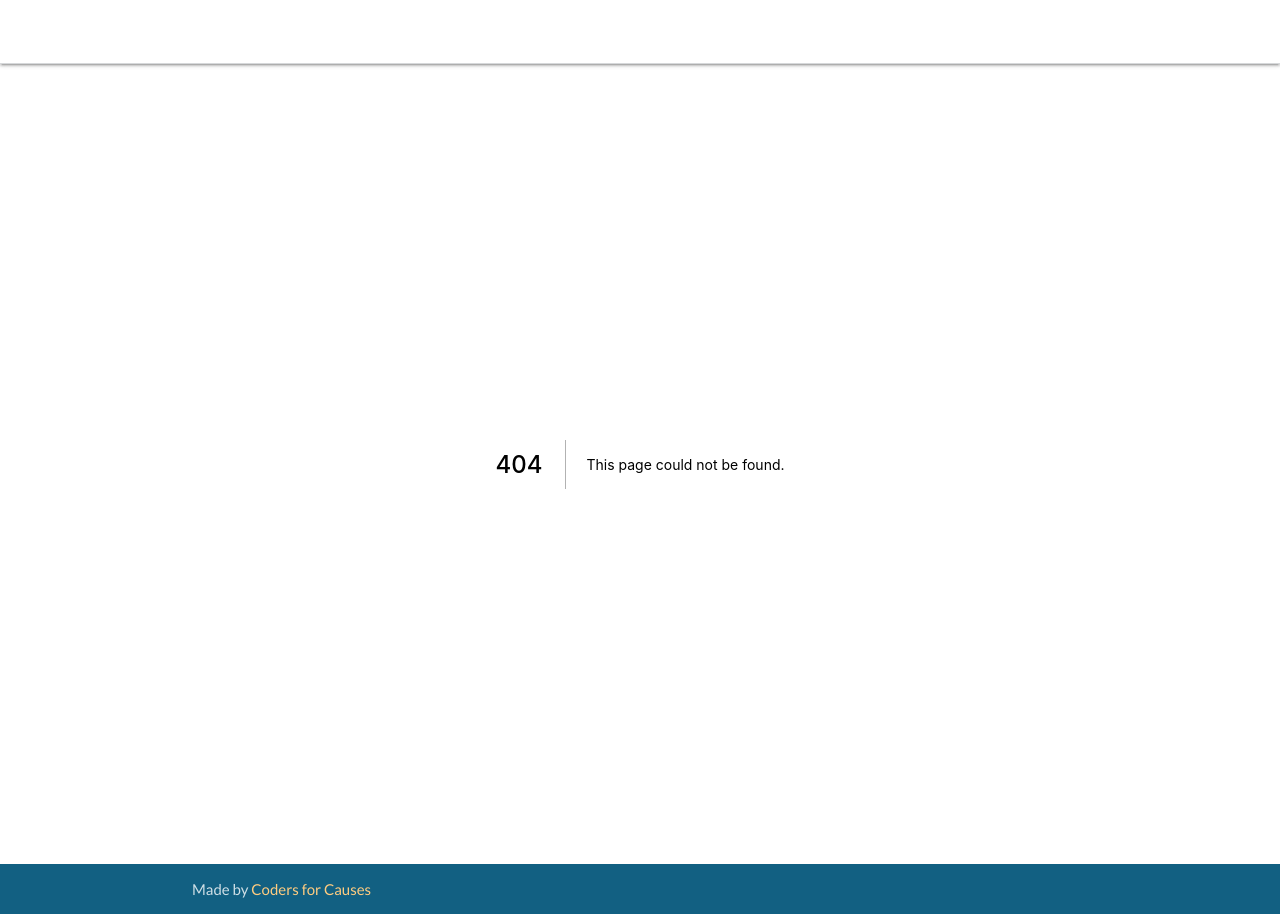
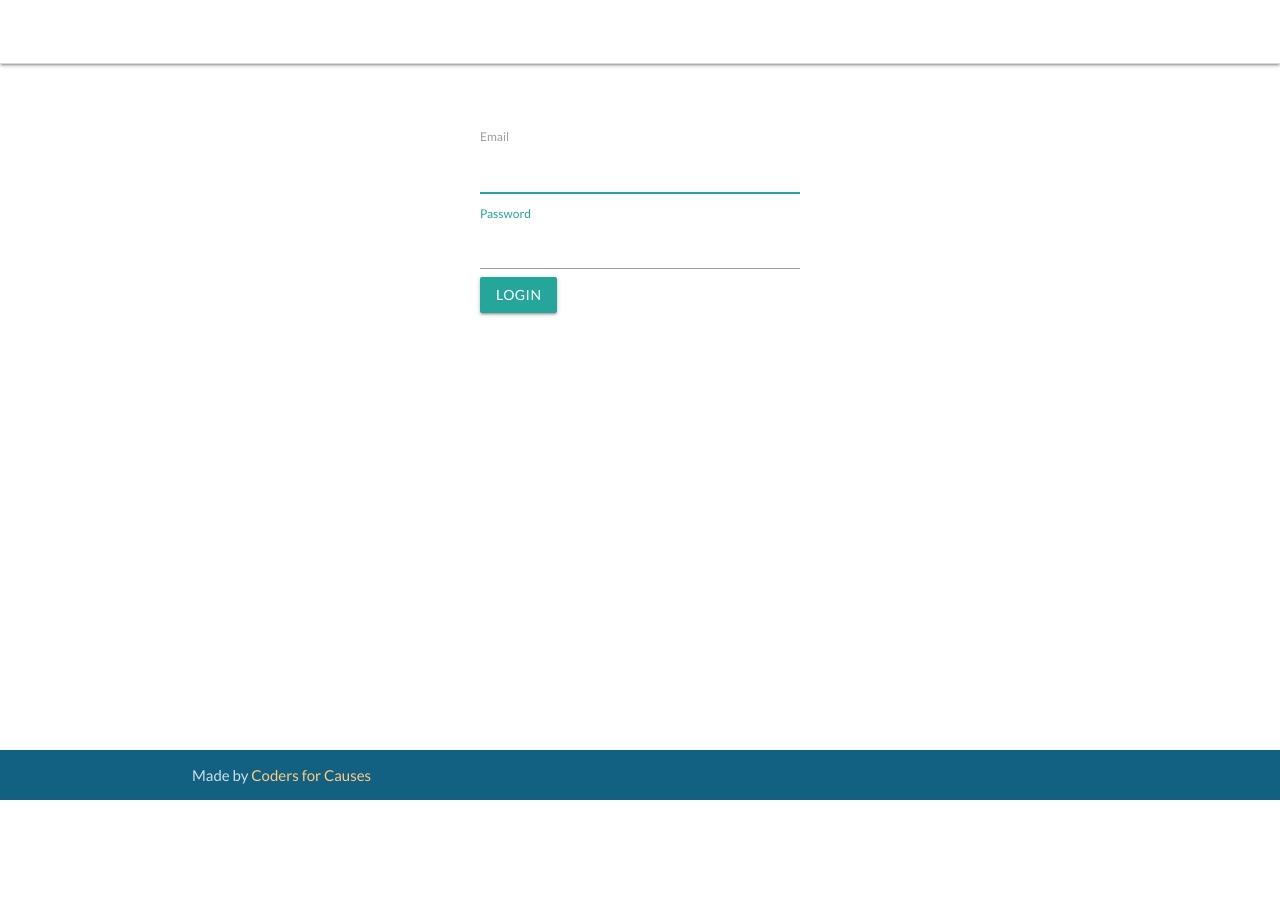
Before and after one commit to codersforcauses/home2health, a Next.js app in the folder frontend/: page /login in a window 1280 px wide. Before the commit this address had no page. After the commit the page ends 800 px from the top, so only its background shows below. Built offline with nearby package versions, Linux system fonts and the light colour scheme.

Commit message:
remove use of react-bootstrap and add login page

```diff
--- a/frontend/components/Login.js
+++ b/frontend/components/Login.js
@@ -1,67 +1,60 @@
 /*jshint esversion: 6 */
 
-import React, { Component } from "react";
-import Button from "react-bootstrap/Button";
-import FormGroup from "react-bootstrap/FormGroup";
-import FormControl from "react-bootstrap/FormControl";
-import ControlLabel from "react-bootstrap/ControlLabel";
-import "./Login.css";
+import React, { Component } from 'react'
+import './Login.css'
 
 export default class Login extends Component {
   constructor(props) {
-    super(props);
+    super(props)
 
     this.state = {
-      email: "",
-        password: ""
-    };
+      email: '',
+      password: ''
+    }
   }
 
   validateForm() {
-    return this.state.email.length > 0 && this.state.password.length > 0; // ensures that the correct input is in the sectino, modify to add autho0 verification
+    return this.state.email.length > 0 && this.state.password.length > 0 // ensures that the correct input is in the sectino, modify to add autho0 verification
   }
 
   handleChange = event => {
     this.setState({
-      [event.target.id] : event.target.value
-    });
+      [event.target.id]: event.target.value
+    })
   }
 
   handleSubmit = event => {
-      event.preventDefault();
+    event.preventDefault()
   }
 
   render() {
     return (
-          <div className = "Login">
+      <div className="Login">
         <form onSubmit={this.handleSubmit}>
-                  <FormGroup controlID = "email" bsSize = "large">
-                      <ControlLabel>Email</ControlLabel>
-                      <FormControl
+          <label>Email</label>
+          <input
             autoFocus
-                        type = "email"
+            type="email"
             value={this.state.email}
             onChange={this.handleChange}
           />
-                    </FormGroup>
-                    <FormGroup controlID = "password" bsSize = "large">
-                        <ControlLabel>Password</ControlLabel>
-                        <FormControl
+          <label>Password</label>
+          <input
             value={this.state.password}
             onChange={this.handleChange}
-                            type = "password"
+            type="password"
           />
-                    </FormGroup>
-                <Button
+          <div
+            class="btn"
             block
-                    beSize = "large"
+            beSize="large"
             disabled={!this.validateForm}
-                    type = "submit"
+            type="submit"
           >
             Login
-                </Button>
+          </div>
         </form>
       </div>
-      );
+    )
   }
 }
--- /dev/null
+++ b/frontend/pages/login.js
@@ -0,0 +1,8 @@
+import Link from 'next/link'
+
+import Layout from '../components/Layout'
+import LoginForm from '../components/Login'
+
+export default function Login() {
+  return <LoginForm />
+}
```
Lines whose indentation alone changed are shown as unchanged.
